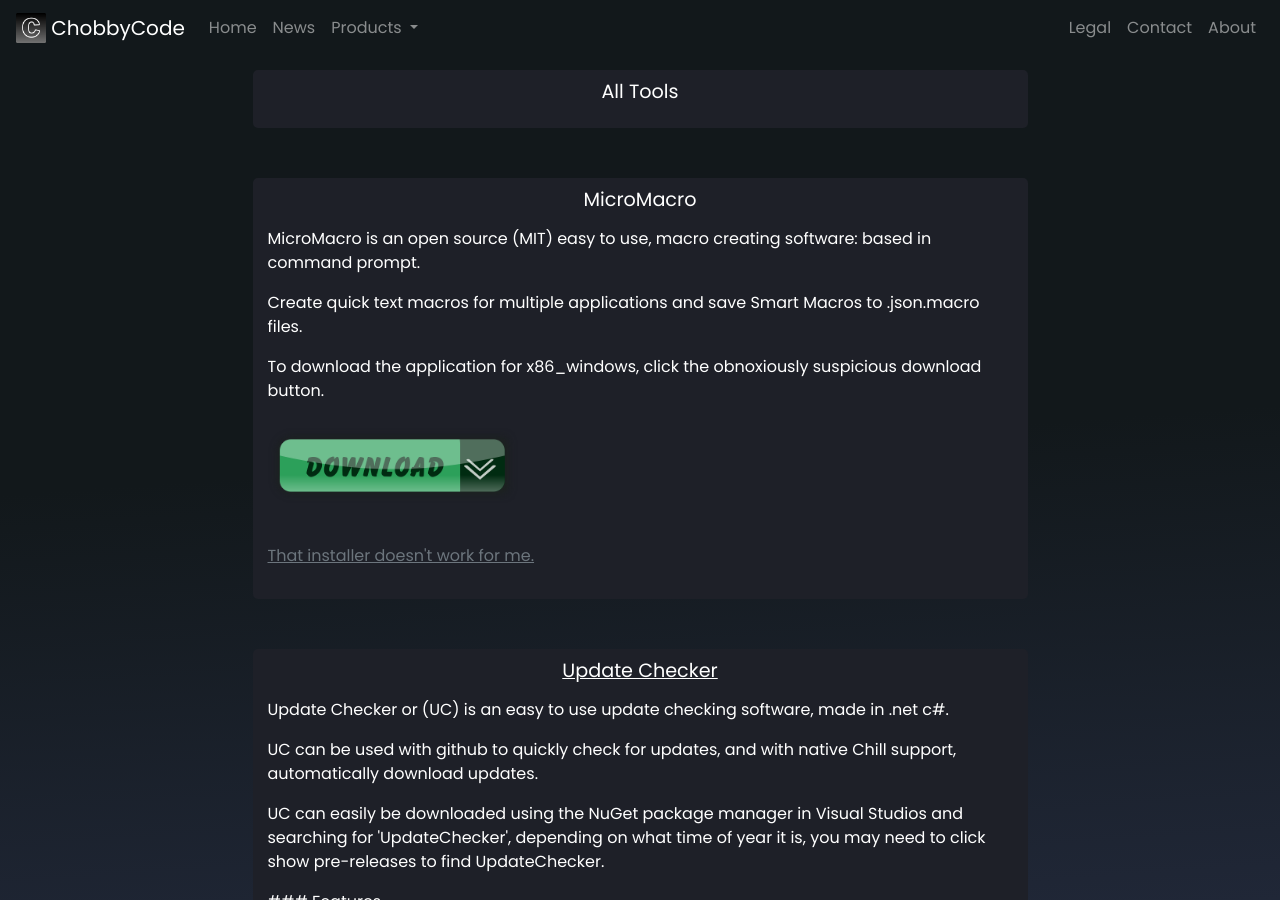
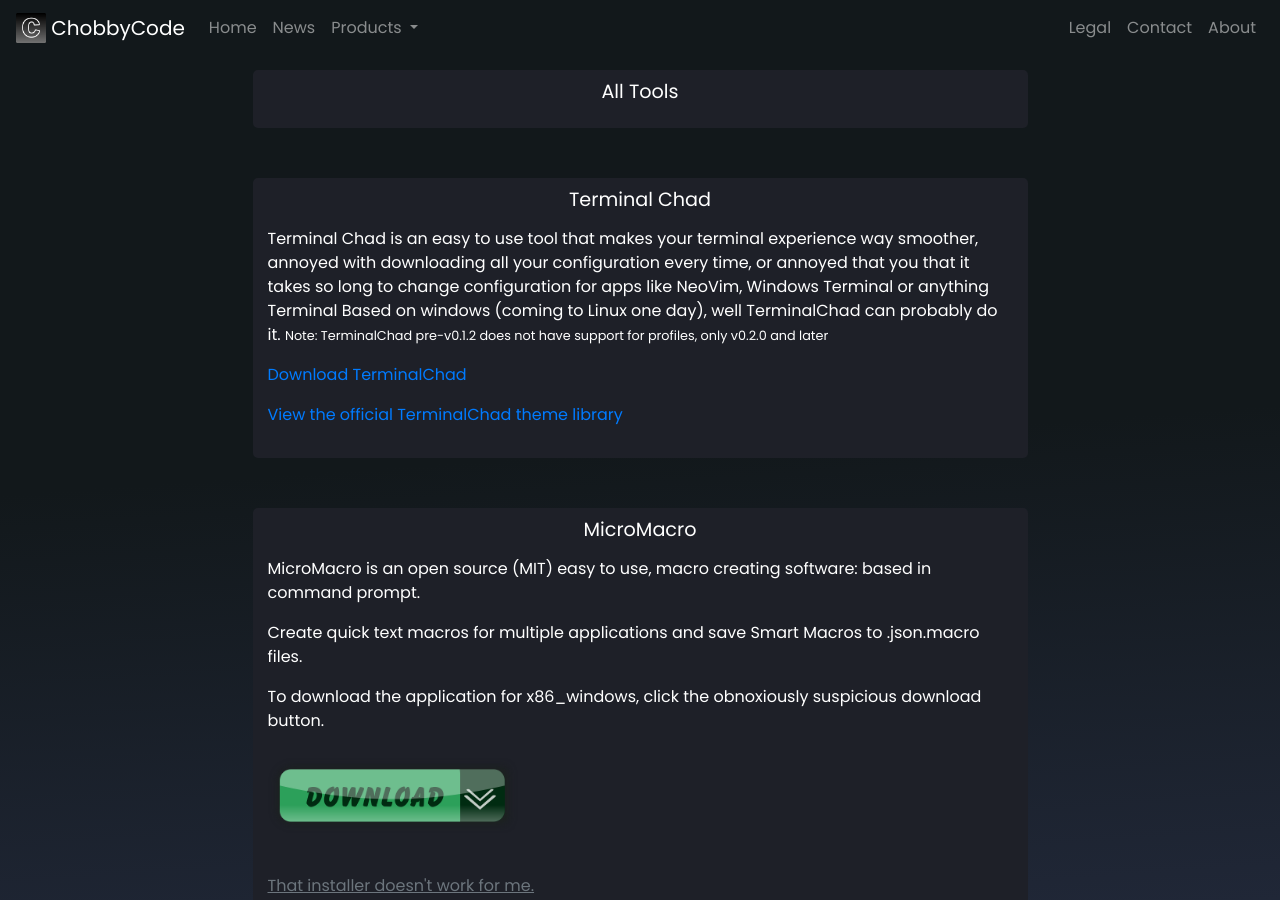
Before and after one commit to ChobbyCode/ChobbyCode.github.io, a Jekyll site: the page built from products.html, in a window 1280 px wide and 900 px high. Built offline with Jekyll 4.4.1, drawn with Linux system fonts in a browser that asks for light colours.

Commit message:
Added Terminal Chad to Products

```diff
--- a/products.html
+++ b/products.html
@@ -5,6 +5,26 @@
 
 <div class="post">
     <h3 class="title">All Tools</h3>
+</div>
+
+<div class="post">
+    <h3 class="title">
+        Terminal Chad
+    </h3>
+
+    <p>
+        Terminal Chad is an easy to use tool that makes your terminal experience way smoother, annoyed with downloading
+        all your configuration every time, or annoyed that you that it takes so long to change configuration for apps like
+        NeoVim, Windows Terminal or anything Terminal Based on windows (coming to Linux one day), well TerminalChad can probably do it.
+        <small>Note: TerminalChad pre-v0.1.2 does not have support for profiles, only v0.2.0 and later</small>
+    </p>
+
+    <p>
+        <a href="https://github.com/ChobbyCode/TerminalChad">Download TerminalChad</a>
+    </p>
+    <p>
+        <a href="https://github.com/ChobbyCode/TerminalChadThemes">View the official TerminalChad theme library</a>
+    </p>
 </div>
 
 <div class="post">
```
